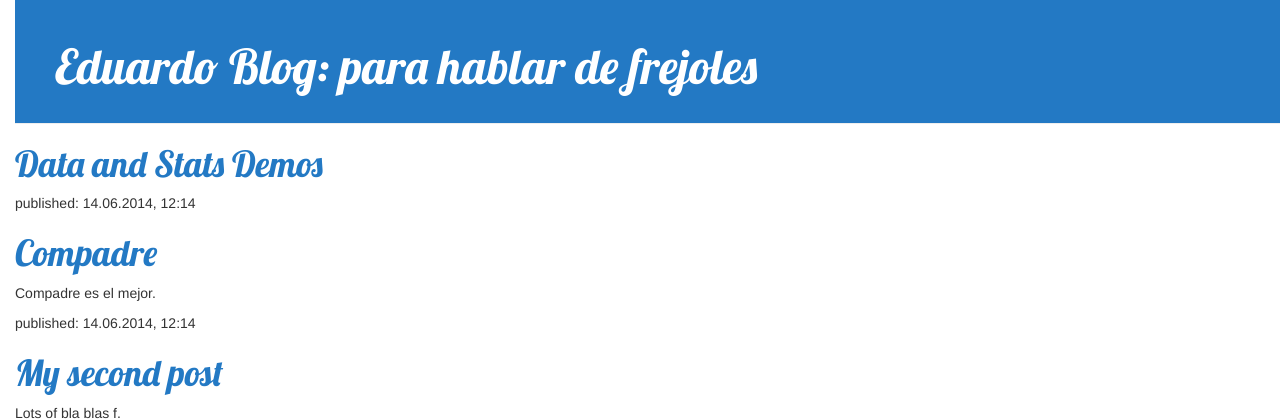
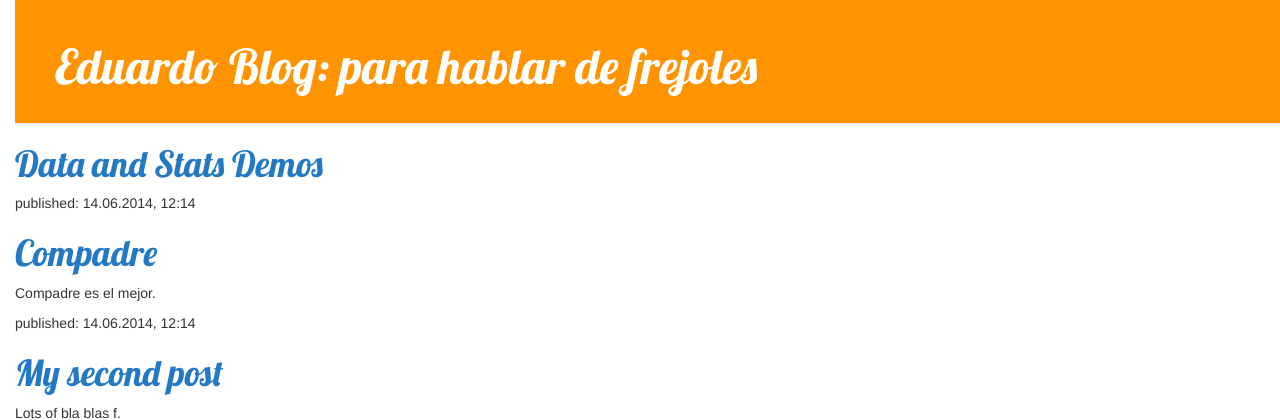
Before and after one commit to educep/my-first-blog, a Django app: template mysite/blog/templates/blog/post_list.html in a window 1280 px wide. Shown: the top 420 px of the page. Run offline with Django 3.2, Linux system fonts and the light colour scheme; the template is opened without the code that fills it, so the values that code supplies are empty; parts of the project's set-up code (start-up, migrations or seed data) failed here and were passed over; some libraries are stand-ins or nearby versions.

Commit message:
css implementation.

```diff
--- a/mysite/blog/static/css/blog.css
+++ b/mysite/blog/static/css/blog.css
@@ -8,7 +8,7 @@ body {
 }
 
 .page-header {
-    background-color: #2379C4;
+    background-color: #ff9400;
     margin-top: 0;
     padding: 20px 20px 20px 40px;
 }
@@ -28,7 +28,7 @@ h1, h2, h3, h4 {
 }
 
 .date {
-    color: #2379C4;;
+    color: #828282;
 }
 
 .save {
```
